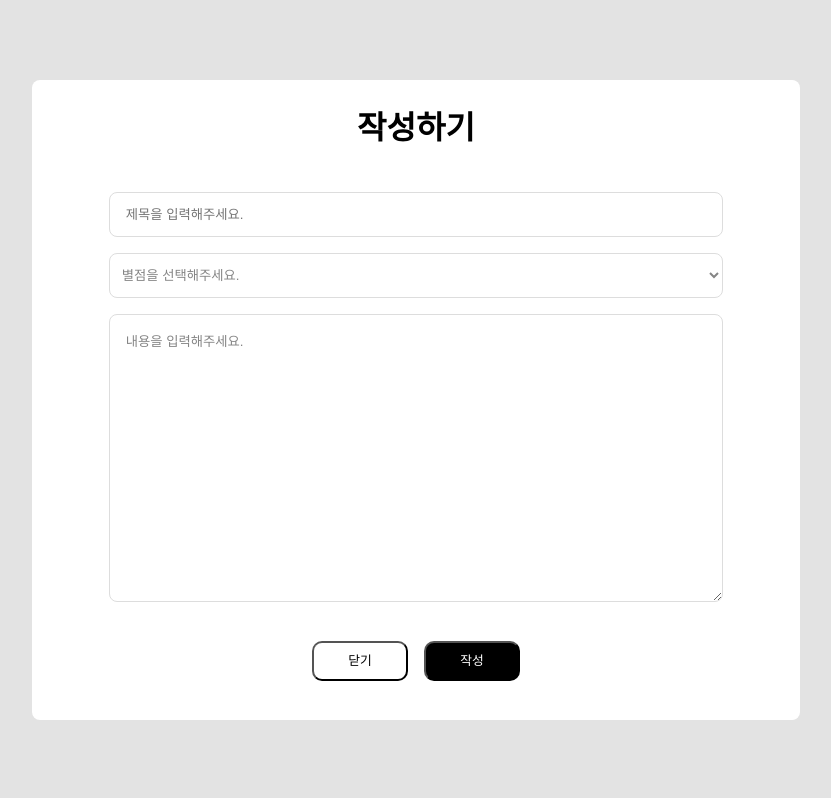
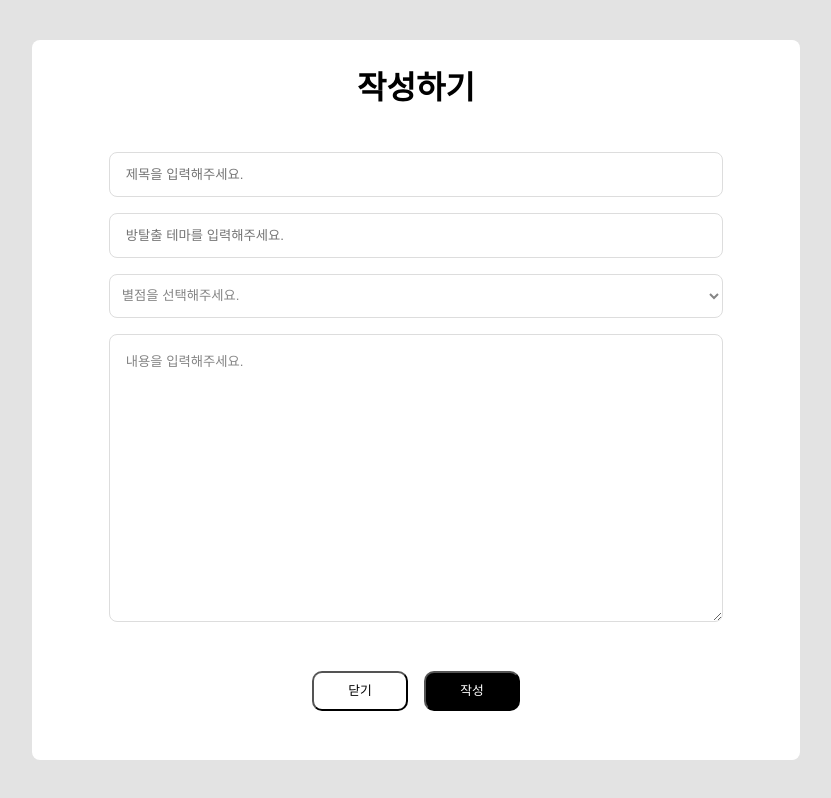
Before and after one commit to HyeonE0103/escapediary-FE, a React (Create React App) app: page /create in a window 1280 px wide. Shown: the whole page, without its empty margins (224-1055 px from the left). Built offline with nearby package versions, Linux system fonts and the light colour scheme.

Commit message:
feat: 모달창 room name 입력 추가

```diff
--- a/src/components/CreateReviewModal.jsx
+++ b/src/components/CreateReviewModal.jsx
@@ -1,13 +1,11 @@
 import React, { useState } from "react";
 import { styled } from "styled-components";
 import Button from "./common/Button";
-import useNavigation from "../hooks/useNavigation";
 import axios from "axios";
 import Input from "./common/Input";
 
-const CreateReviewModal = ( {openModalHandler} ) => {
-  const { goToPath, goBack } = useNavigation();
-  const [review, setReview] = useState({ title: "", star: "0", content: "" });
+const CreateReviewModal = ({ openModalHandler }) => {
+  const [review, setReview] = useState({ title: "", roomname: "", star: "0", content: "" });
 
   const onChangeHandler = (e) => {
     setReview({
@@ -25,10 +23,12 @@ const CreateReviewModal = ( {openModalHandler} ) => {
       axios
         .post(api, {
           title: review.title,
+          roomname: review.roomname,
           star: review.star,
           content: review.content,
         })
-        .then((response) => openModalHandler())
+        // eslint-disable-next-line no-restricted-globals
+        .then((response) => location.reload())
         .catch((error) => console.log(error));
     }
   };
@@ -46,6 +46,16 @@ const CreateReviewModal = ( {openModalHandler} ) => {
               type="text"
               placeHolderText="제목을 입력해주세요."
               name="title"
+              value={review.value}
+            />
+          </CreateInput>
+          <CreateInput>
+            <Input
+              required
+              onChange={onChangeHandler}
+              type="text"
+              placeHolderText="방탈출 테마를 입력해주세요."
+              name="roomname"
               value={review.value}
             />
           </CreateInput>
@@ -110,7 +120,7 @@ const CreateContainer = styled.div`
   border-radius: 0.5rem;
   background-color: rgb(255, 255, 255);
   width: 60%;
-  height: 80%;
+  height: 90%;
   @media (min-width:768px) and (max-width:1023px) {
     height: 60%;
   }
@@ -165,7 +175,10 @@ const CreateSelect = styled.div`
 
 const CreateTextArea = styled.div`
   width: 48vw;
-  height: 45%;
+  height: 40%;
+  @media (max-width: 480px) {
+    height: 30%;
+  }
   display: flex;
   margin: 0 auto;
   textarea {
```
